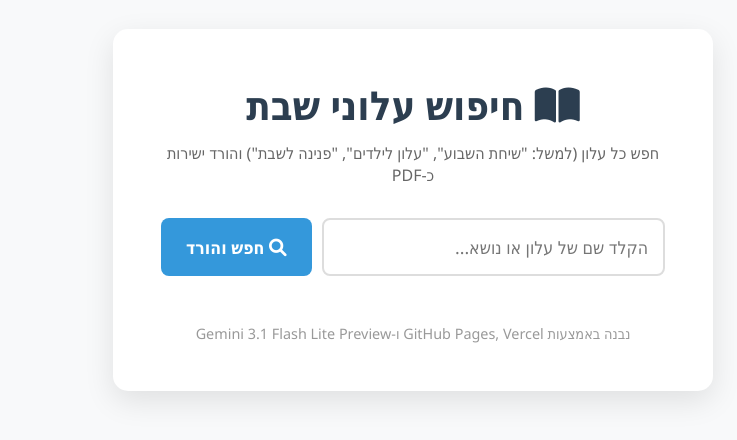
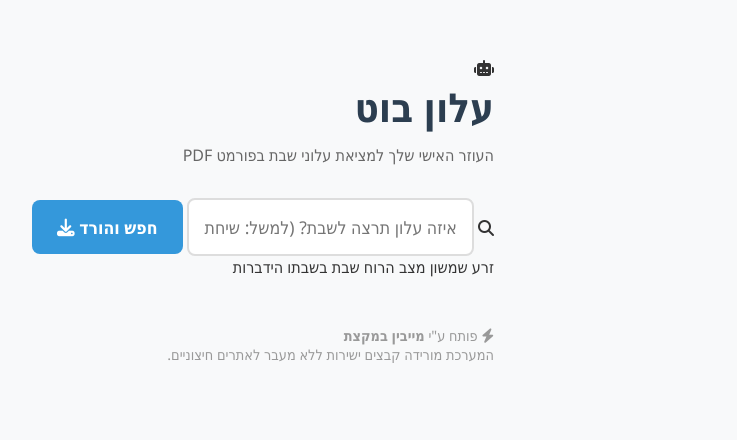
Before and after one commit to HARTK850/alonbot, a website: page index.html in a window 1280 px wide. Shown: the part 190-630 px from the top of the page, without its empty margins (227-964 px from the left). Drawn offline with Linux system fonts and the light colour scheme.

Commit message:
Update title and content for search bot interface

```diff
--- a/index.html
+++ b/index.html
@@ -3,41 +3,65 @@
 <head>
     <meta charset="UTF-8">
     <meta name="viewport" content="width=device-width, initial-scale=1.0">
-    <title>מנוע חיפוש - עלוני שבת PDF</title>
+    <title>עלון בוט - החיפוש החכם לעלוני שבת</title>
     <link rel="stylesheet" href="style.css">
-    <link href="https://cdnjs.cloudflare.com/ajax/libs/font-awesome/6.0.0/css/all.min.css" rel="stylesheet">
+    <link href="https://cdnjs.cloudflare.com/ajax/libs/font-awesome/6.4.0/css/all.min.css" rel="stylesheet">
 </head>
 <body>
-    <div class="container">
-        <header>
-            <h1><i class="fas fa-book-open"></i> חיפוש עלוני שבת</h1>
-            <p>חפש כל עלון (למשל: "שיחת השבוע", "עלון לילדים", "פנינה לשבת") והורד ישירות כ-PDF</p>
+    <!-- רקע חלקיקים אינטראקטיבי -->
+    <canvas id="particleCanvas"></canvas>
+
+    <div class="glass-container">
+        <header class="bot-header">
+            <div class="bot-avatar">
+                <i class="fas fa-robot"></i>
+                <div class="pulse-ring"></div>
+            </div>
+            <h1>עלון בוט</h1>
+            <p class="subtitle">העוזר האישי שלך למציאת עלוני שבת בפורמט PDF</p>
         </header>
 
-        <main>
-            <div class="search-box">
-                <input type="text" id="searchInput" placeholder="הקלד שם של עלון או נושא..." autocomplete="off">
-                <button id="searchBtn"><i class="fas fa-search"></i> חפש והורד</button>
+        <main class="main-content">
+            <div class="search-wrapper">
+                <div class="input-group">
+                    <i class="fas fa-search search-icon"></i>
+                    <input type="text" id="botInput" placeholder="איזה עלון תרצה לשבת? (למשל: שיחת השבוע, קרוב אליך...)" autocomplete="off">
+                    <button id="actionBtn" class="primary-btn">
+                        <span>חפש והורד</span>
+                        <i class="fas fa-download"></i>
+                    </button>
+                </div>
+                <div class="popular-tags">
+                    <span class="tag">זרע שמשון</span>
+                    <span class="tag">מצב הרוח</span>
+                    <span class="tag">שבת בשבתו</span>
+                    <span class="tag">הידברות</span>
+                </div>
             </div>
 
-            <div id="statusArea" class="status-area hidden">
-                <div class="loader" id="loader"></div>
-                <p id="statusText">מעבד את הבקשה...</p>
-            </div>
-
-            <div id="errorArea" class="error-area hidden">
-                <i class="fas fa-exclamation-circle"></i>
-                <p id="errorText"></p>
-            </div>
-
-            <div id="successArea" class="success-area hidden">
-                <i class="fas fa-check-circle"></i>
-                <p>הקובץ נמצא והורד בהצלחה!</p>
+            <!-- אזור התראות וסטטוס הבוט -->
+            <div id="botStatusArea" class="status-box hidden">
+                <div class="status-content">
+                    <div id="loadingSpinner" class="spinner hidden">
+                        <div class="bounce1"></div>
+                        <div class="bounce2"></div>
+                        <div class="bounce3"></div>
+                    </div>
+                    <div id="botIcon" class="status-icon"><i class="fas fa-info-circle"></i></div>
+                    <p id="botMessage">מוכן לפעולה...</p>
+                </div>
+                <!-- מנגנון הצגת התקדמות מדורגת -->
+                <div id="progressTrack" class="progress-track hidden">
+                    <div id="progressBar" class="progress-bar"></div>
+                </div>
             </div>
         </main>
 
         <footer>
-            <p>נבנה באמצעות GitHub Pages, Vercel ו-Gemini 3.1 Flash Lite Preview</p>
+            <div class="footer-content">
+                <p><i class="fas fa-bolt"></i> פותח ע"י <strong>מייבין במקצת</strong></p>
+                <p class="small-text">המערכת מורידה קבצים ישירות ללא מעבר לאתרים חיצוניים.</p>
+            </div>
         </footer>
     </div>
     <script src="app.js"></script>
```
